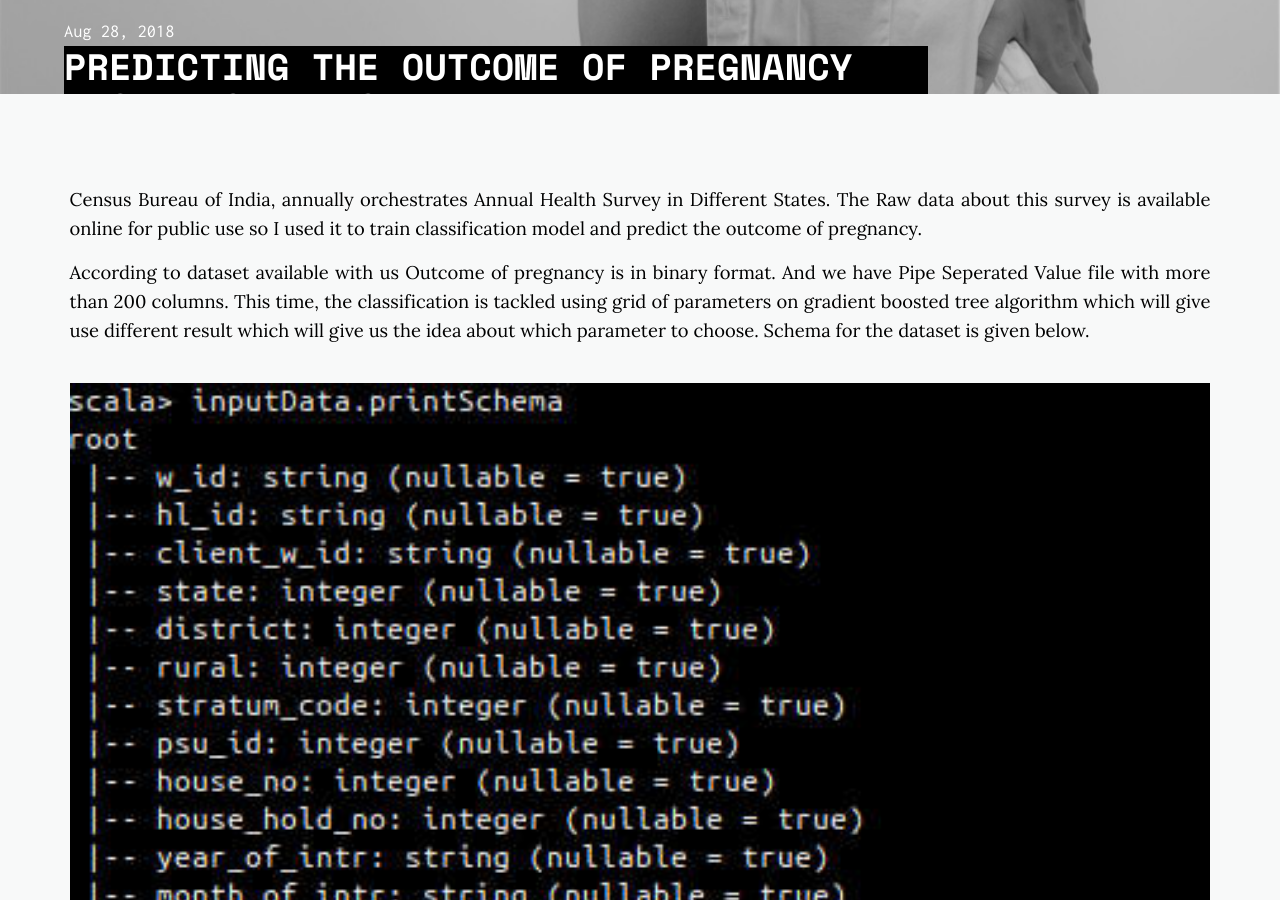
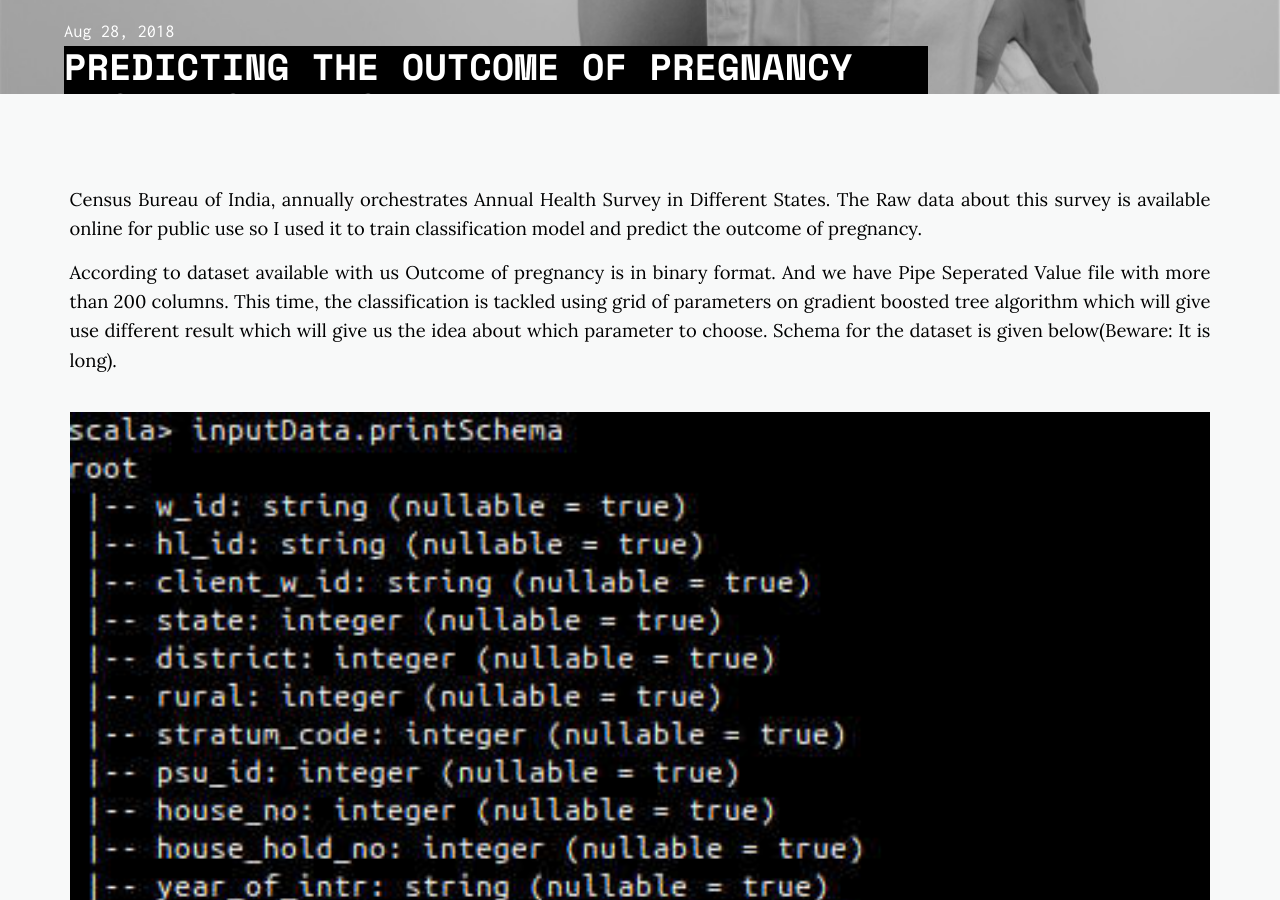
Before and after one commit to daftengineer/daftengineer.github.io, a Jekyll site: the page built from _posts/2018-08-28-outcome-of-pregnancy.markdown, in a window 1280 px wide and 900 px high, scrolled down 550 px. Built offline with Jekyll 4.4.1, drawn with Linux system fonts in a browser that asks for light colours; nearby versions of some CDN libraries.

Commit message:
Update 2018-08-28-outcome-of-pregnancy.markdown

```diff
--- a/_posts/2018-08-28-outcome-of-pregnancy.markdown
+++ b/_posts/2018-08-28-outcome-of-pregnancy.markdown
@@ -10,7 +10,7 @@ image-sm: https://daftengineer.github.io/media_assets/preg.jpg
 <div style="color:black;"><p></p>
 
 <p style="text-align:justify;">Census Bureau of India, annually orchestrates Annual Health Survey in Different States. The Raw data about this survey is available online for public use so I used it to train classification model and predict the outcome of pregnancy.</p>
-<p style="text-align:justify;">According to dataset available with us Outcome of pregnancy is in binary format. And we have Pipe Seperated Value file with more than 200 columns. This time, the classification is tackled using grid of parameters on gradient boosted tree algorithm which will give use different result which will give us the idea about which parameter to choose. Schema for the dataset is given below.</p>
+<p style="text-align:justify;">According to dataset available with us Outcome of pregnancy is in binary format. And we have Pipe Seperated Value file with more than 200 columns. This time, the classification is tackled using grid of parameters on gradient boosted tree algorithm which will give use different result which will give us the idea about which parameter to choose. Schema for the dataset is given below(Beware: It is long).</p>
 <img src = "https://daftengineer.github.io/media_assets/ml3p1.jpg" />
 <p style="text-align:justify;">Here, I will be explaining the code which has been developed using IntelliJ IDEA. We will start by loading the data and cleaning it. Though, this is a csv file it is pipe seperated so we will pass an option of delimited by pipe(|). We need to use only the few of the fields in order to train our model. But we will need those in "double" datatype so first we will cast them to double. Then we will select and cache the fields which are needed for the gradient boosting. And after it, we will fill all null values with 0</p>
 <img src = "https://daftengineer.github.io/media_assets/ml3p2.png" />
```
